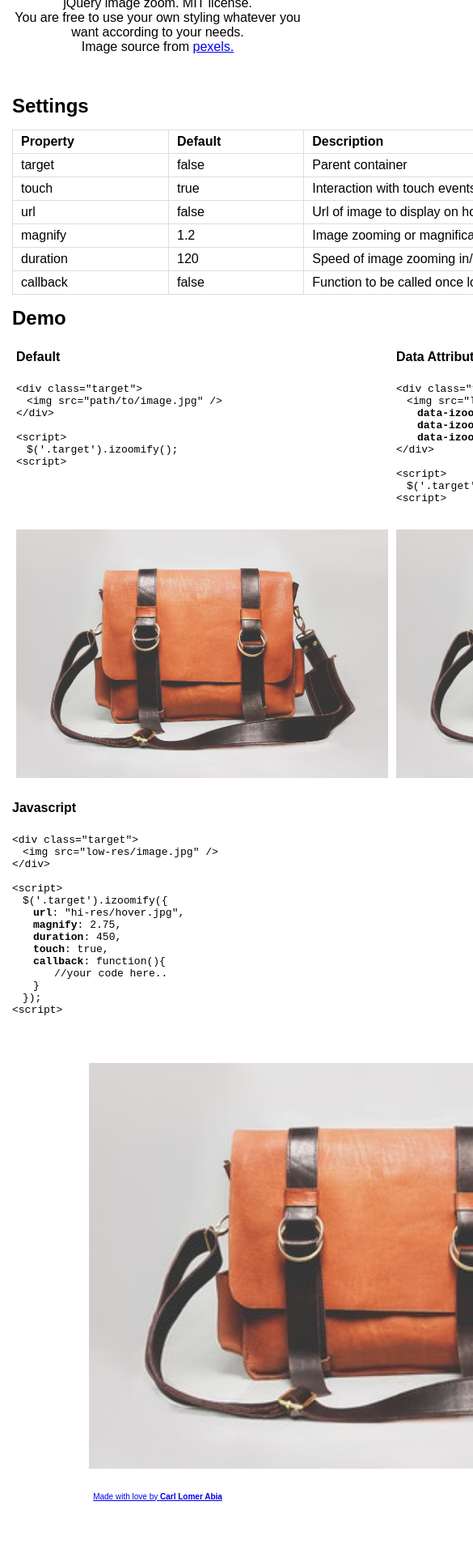
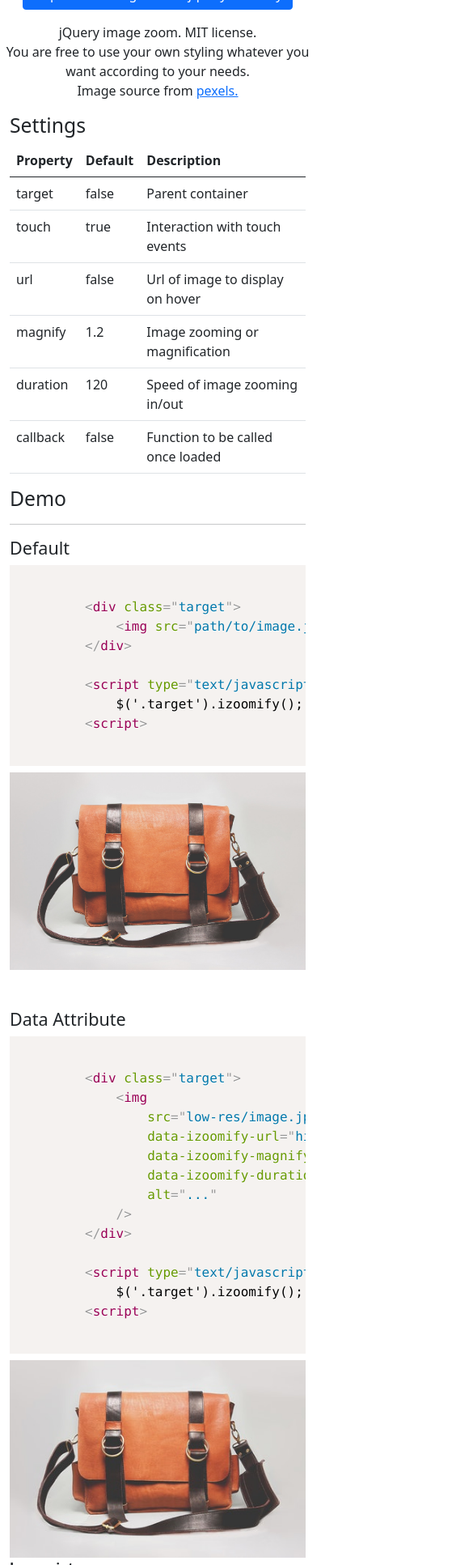
Before and after one commit to abiacarl/jquery-izoomify, a plain HTML site: page index.html in a window 390 px wide. Shown: the part 67-2000 px from the top of the page at 81% size, 585 px wide, since content can reach past the window. Drawn offline with nearby package versions, Linux system fonts and the light colour scheme.

Commit message:
Demo page updates

```diff
--- a/demo/demo.css
+++ b/demo/demo.css
@@ -1,69 +1,16 @@
 /* DEMO_STYLES only */
-* {
-	box-sizing: border-box;
+.img-wrapper {
+    max-width: 700px;
 }
-html, body {
-	font-family: sans-serif;
-	margin: 0;
-	padding: 0 0 50px;
-	position: relative;
+
+.img-wrapper img {
+    width: 100%;
 }
-p {
-	margin: 0;
-	padding: 10px 0;
+
+.author {
+    margin-top: 50px;
+    text-align: center;
+    font-size: 12px;
 }
-h1, h2 {
-	margin: 0;
-	padding: 15px 0 0;
-}
-img {
-	display: block;
-	max-width: 100%;
-}
-.plugin-details {
-	text-align: center;
-	margin-bottom: 25px;
-}
-.container {
-	width: 970px;
-	padding-left: 15px;
-	padding-right: 15px;
-	margin: auto;
-	display: table;
-	clear: both;
-}
-.container h2 {
-	margin-bottom: 15px;
-}
-.col-half {
-	width: 50%;
-	float: left;
-	padding: 0 5px;
-}
-.img-fullwidth img {
-	width: 100%;
-	height: auto;
-	margin: auto;
-}
-.example3 .img-wrapper3 {
-	width: 750px;
-	margin: auto;
-}
-.author {
-	position: absolute;
-	left: 50%;
-	bottom: 0;
-	font-size: 10px;
-	-webkit-transform: translate(-50%, 0);
-    -ms-transform: translate(-50%, 0);
-        transform: translate(-50%, 0);
-}
-table {
-	border-collapse: collapse;
-	width: 100%;
-}
-table td {
-	border: 1px solid #ddd;
-	padding: 5px 10px;
-}
+
 /* end DEMO_STYLES */
--- a/index.html
+++ b/index.html
@@ -3,25 +3,32 @@
 
 <head>
     <title>jQuery Image Zoom | jquery-izoomify</title>
+    <link rel="stylesheet" type="text/css"
+        href="https://cdn.jsdelivr.net/npm/bootstrap@5.0.1/dist/css/bootstrap.min.css">
     <link rel="stylesheet" type="text/css" href="./demo/demo.css">
+    <link href="https://cdn.jsdelivr.net/npm/prismjs@1.23.0/themes/prism.css" rel="stylesheet" />
 </head>
 
 <body>
     <!-- Images source: https://www.pexels.com -->
-    <div class="plugin-details">
+    <div class="text-center">
         <h1>jquery-izoomify</h1>
+        <p><a class="btn btn-primary" href="https://abiacarl.github.io/jquery-izoomify">https://abiacarl.github.io/jquery-izoomify</a></p>
         <p>jQuery image zoom. MIT license.<br>You are free to use your own styling whatever you want according to your
             needs. <br>Image source from <a href="https://www.pexels.com">pexels.</a></p>
     </div>
 
     <div class="container">
         <h2>Settings</h2>
-        <table>
+        <table class="table">
+            <thead>
                 <tr>
-                <td><b>Property</b></td>
-                <td><b>Default</b></td>
-                <td><b>Description</b></td>
+                    <td><strong>Property</strong></td>
+                    <td><strong>Default</strong></td>
+                    <td><strong>Description</strong></td>
                 </tr>
+            </thead>
+            <tbody>
                 <tr>
                     <td>target</td>
                     <td>false</td>
@@ -52,45 +59,104 @@
                     <td>false</td>
                     <td>Function to be called once loaded</td>
                 </tr>
+            </tbody>
         </table>
     </div>
 
     <div class="container">
         <h2>Demo</h2>
-        <div class="col-half">
-            <p style="font-weight: bold;">Default</p>
-            <pre><code>&lt;div class="target"&gt;<br>&emsp;&lt;img src="path/to/image.jpg" /&gt;<br>&lt;/div&gt;<br><br>&lt;script&gt;<br>&emsp;$('.target').izoomify();<br>&lt;script&gt;<br><br><br><br></code></pre>
-            <br>
-            <div class="img-wrapper1">
-                <img src="./demo/images/accessory-bag-briefcase-1920x1281.jpg" alt="" />
+        <hr>
+        <div class="row">
+            <div class="col-md-12">
+                <h4>Default</h4>
+                <pre>
+    <code class="language-html">
+        &lt;div class="target"&gt;
+            &lt;img src="path/to/image.jpg" alt="..." /&gt;
+        &lt;/div&gt;
+
+        &lt;script type="text/javascript"&gt;
+            $('.target').izoomify();
+        &lt;script&gt;
+    </code>
+</pre>
             </div>
+            <div class="col-md-12 mb-5">
+                <div class="img-wrapper img-wrapper1">
+                    <img class="img-fluid" src="./demo/images/accessory-bag-briefcase-1920x1281.jpg" alt="" />
                 </div>
-        <div class="col-half img-fullwidth">
-            <p style="font-weight: bold;">Data Attribute</p>
-            <pre><code>&lt;div class="target"&gt;<br>&emsp;&lt;img src="low-res/image.jpg" <br>&emsp;&emsp;<b>data-izoomify-url</b>="hi-res/hover.jpg" <br>&emsp;&emsp;<b>data-izoomify-magnify</b>="1.8" <br>&emsp;&emsp;<b>data-izoomify-duration</b>="300" /&gt;<br>&lt;/div&gt;<br><br>&lt;script&gt;<br>&emsp;$('.target').izoomify();<br>&lt;script&gt;</code></pre>
-            <br>
-            <div class="img-wrapper2">
-                <img src="./demo/images/accessory-bag-briefcase-400x267.jpg" alt=""
-                    data-izoomify-url="./demo/images/accessory-bag-briefcase-1920x1281.jpg" data-izoomify-magnify="1.8"
-                    data-izoomify-duration="300" />
-            </div>
-        </div>
-    </div>
-    <br>
-    <div class="container">
-        <p style="font-weight: bold;">Javascript</p>
-        <pre><code>&lt;div class="target"&gt;<br>&emsp;&lt;img src="low-res/image.jpg" /&gt;<br>&lt;/div&gt;<br><br>&lt;script&gt;<br>&emsp;$('.target').izoomify({<br>&emsp;&emsp;<b>url</b>: "hi-res/hover.jpg",<br>&emsp;&emsp;<b>magnify</b>: 2.75,<br>&emsp;&emsp;<b>duration</b>: 450,<br>&emsp;&emsp;<b>touch</b>: true,<br>&emsp;&emsp;<b>callback</b>: function(){<br>&emsp;&emsp;&emsp;&emsp;//your code here..<br>&emsp;&emsp;}<br>&emsp;});<br>&lt;script&gt;<br><br><br><br></code></pre>
-        <div class="example3 img-fullwidth">
-            <div class="img-wrapper3">
-                <img src="./demo/images/accessory-bag-briefcase-400x267.jpg" alt="" />
             </div>
         </div>
     </div>
 
-    <p class="author"><a href="https://codepen.io/abiacarl">Made with love by <b>Carl Lomer Abia</b></a></p>
+    <div class="container">
+        <div class="row">
+            <div class="col-md-12">
+                <h4>Data Attribute</h4>
+                <pre>
+    <code class="language-html">
+        &lt;div class="target"&gt;
+            &lt;img
+                src="low-res/image.jpg"
+                data-izoomify-url="hi-res/hover.jpg"
+                data-izoomify-magnify="1.8"
+                data-izoomify-duration="300"
+                alt="..."
+            /&gt;
+        &lt;/div&gt;
+
+        &lt;script type="text/javascript"&gt;
+            $('.target').izoomify();
+        &lt;script&gt;
+    </code>
+</pre>
+            </div>
+            <div class="col-md-12">
+                <div class="img-wrapper img-wrapper2">
+                    <img class="img-fluid" src="./demo/images/accessory-bag-briefcase-400x267.jpg" alt=""
+                        data-izoomify-url="./demo/images/accessory-bag-briefcase-1920x1281.jpg"
+                        data-izoomify-magnify="1.8" data-izoomify-duration="300" />
+                </div>
+            </div>
+        </div>
+    </div>
+
+    <div class="container">
+        <p style="font-weight: bold;">Javascript</p>
+        <pre>
+    <code class="language-html">
+        &lt;div class="target"&gt;
+            &lt;img src="low-res/image.jpg" alt="..." /&gt;
+        &lt;/div&gt;
+
+        &lt;script type="text/javascript"&gt;
+        $('.target').izoomify({
+            url: "hi-res/hover.jpg",
+            magnify: 2.75,
+            duration: 450,
+            touch: true,
+            callback: function () {
+                //your code here..
+            }
+        });
+        &lt;script&gt;
+            <br><br><br>
+    </code>
+</pre>
+        <div class="example3 img-fullwidth">
+            <div class="img-wrapper img-wrapper3">
+                <img class="img-fluid" src="./demo/images/accessory-bag-briefcase-400x267.jpg" alt="" />
+            </div>
+        </div>
+    </div>
+
+    <div class="container">
+        <p class="author"><a href="https://codepen.io/abiacarl">Made with love by <strong>Carl Lomer Abia</strong></a></p>
+    </div>
     <!-- scripts -->
-    <script src="https://cdnjs.cloudflare.com/ajax/libs/jquery/3.3.1/jquery.min.js"
-        integrity="sha256-FgpCb/KJQlLNfOu91ta32o/NMZxltwRo8QtmkMRdAu8=" crossorigin="anonymous"></script>
+    <script src="https://cdnjs.cloudflare.com/ajax/libs/jquery/3.6.0/jquery.min.js"></script>
+    <script src="https://cdn.jsdelivr.net/npm/prismjs@1.23.0/components/prism-core.min.js"></script>
+    <script src="https://cdn.jsdelivr.net/npm/prismjs@1.23.0/plugins/autoloader/prism-autoloader.min.js"></script>
     <script src="./dist/jquery.izoomify.js"></script>
     <script>
         $(document).ready(function () {
```
Lines whose indentation alone changed are shown as unchanged.
